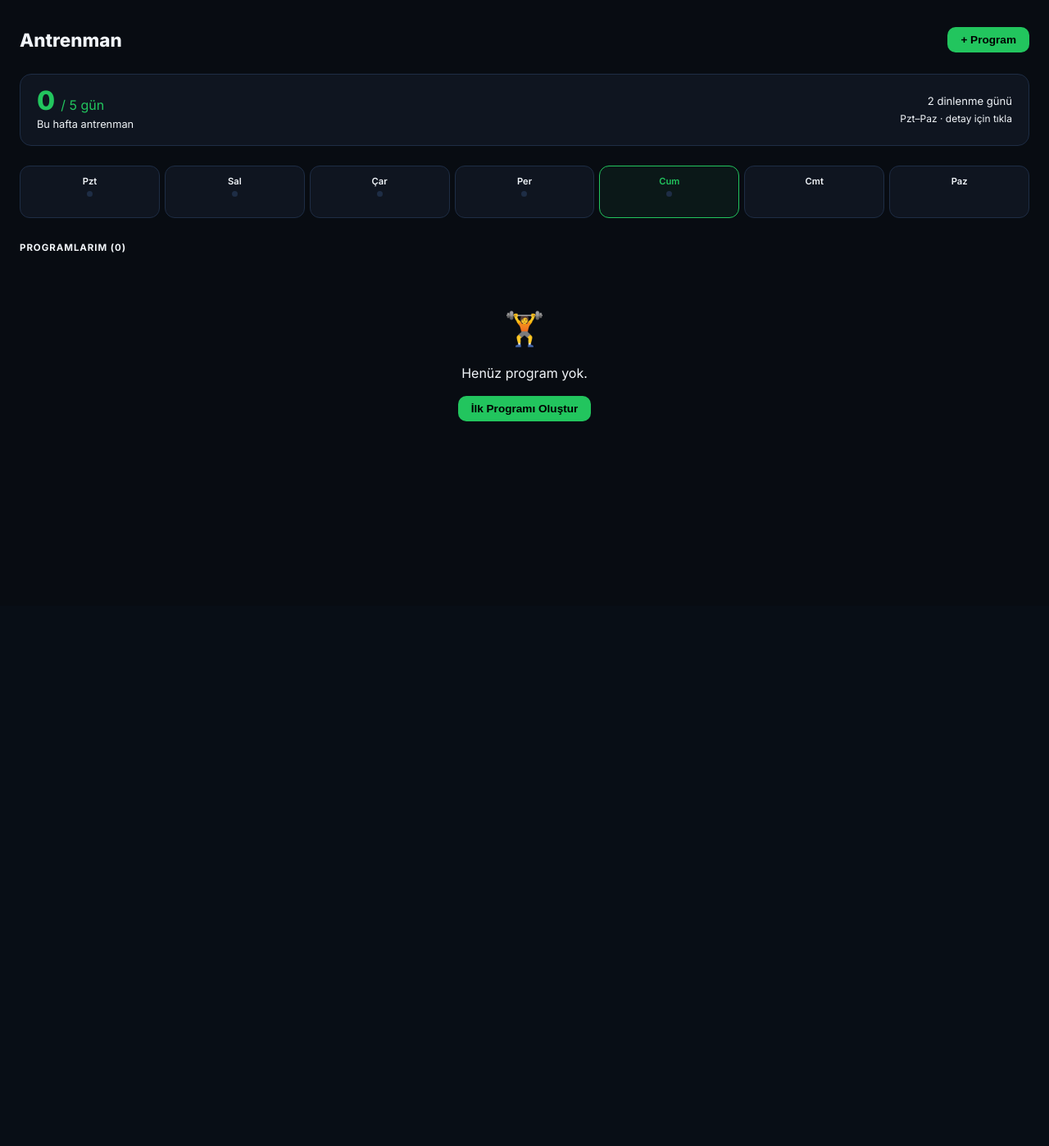
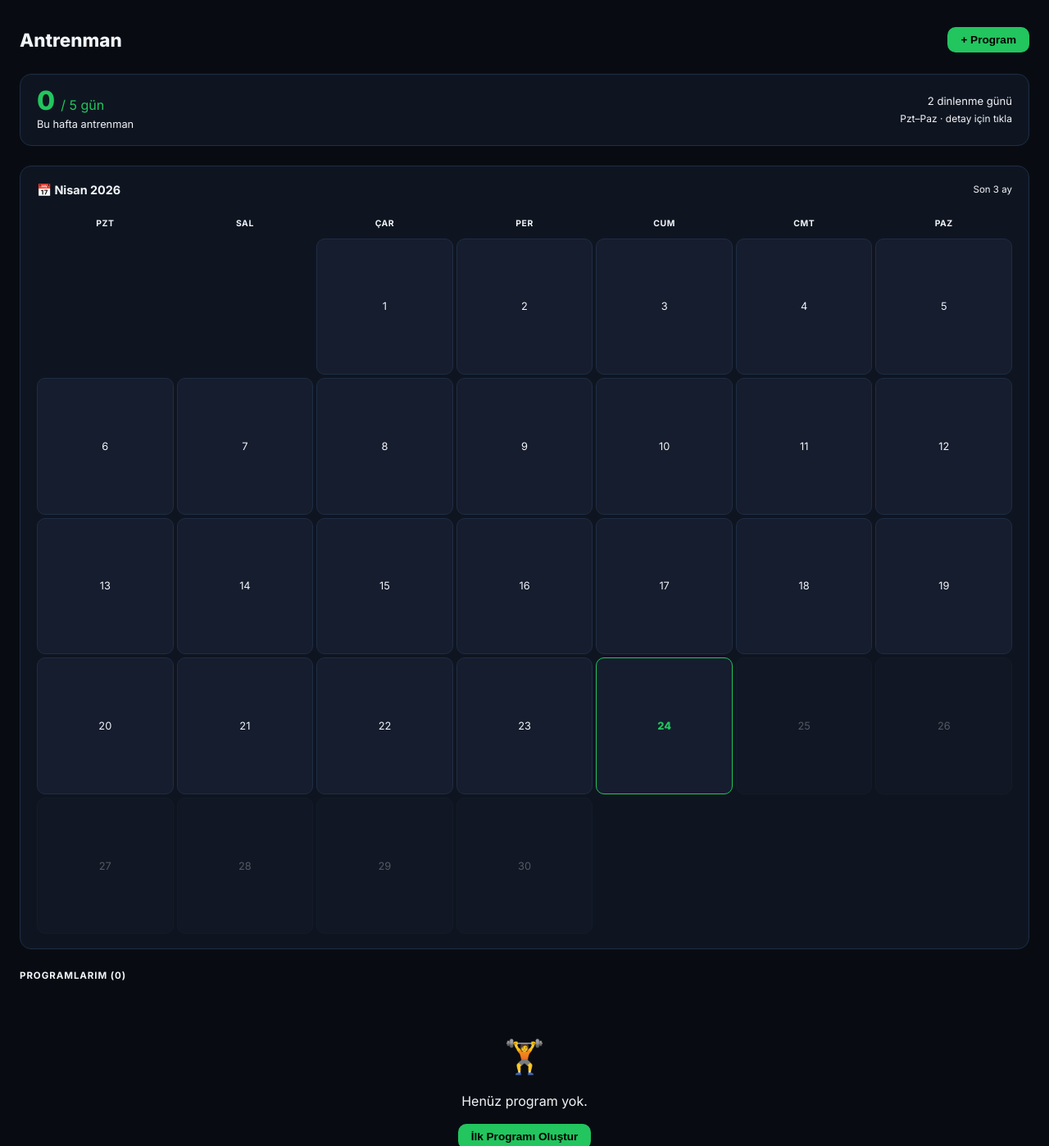
Before and after one commit to saliheryilmaz/Fitness-Asistan, a Django app: page /antrenman/ in a window 1280 px wide. Shown: the part 61-1459 px from the top of the page at 82% size. Before the commit the page ends 575 px from the top, so only its background shows below. Run offline with Django 5.2, Linux system fonts and the light colour scheme; the visitor is signed in with stand-in values (Sample User, id 1); data that the repository does not hold is empty.

Commit message:
feat: antrenman sayfasına aylık takvim, haftalık şerit kaldırıldı

```diff
--- a/tracker/templates/tracker/antrenman.html
+++ b/tracker/templates/tracker/antrenman.html
@@ -4,44 +4,6 @@
 
 {% block extra_css %}
 <style>
-.week-strip {
-    display: grid;
-    grid-template-columns: repeat(7, 1fr);
-    gap: 6px;
-    margin-bottom: 1.75rem;
-}
-.week-cell {
-    display: flex;
-    flex-direction: column;
-    align-items: center;
-    gap: 4px;
-    padding: 0.55rem 0.2rem;
-    border-radius: 12px;
-    border: 1px solid var(--border);
-    background: var(--surface);
-    font-size: 0.7rem;
-    color: var(--text-muted);
-    font-weight: 600;
-    min-height: 64px;
-    justify-content: flex-start;
-    padding-top: 0.6rem;
-    cursor: pointer;
-    transition: border-color 0.15s, background 0.15s;
-}
-.week-cell:hover { border-color: #3a4a3a; background: rgba(255,255,255,0.03); }
-.week-cell.today {
-    border-color: var(--green);
-    color: var(--green);
-    background: rgba(74,222,128,0.06);
-}
-.week-cell.done .dot { background: var(--green); }
-.week-cell.rest .dot { background: var(--text-muted); opacity: 0.4; }
-.dot {
-    width: 7px; height: 7px;
-    border-radius: 50%;
-    background: var(--border);
-}
-
 .prog-card {
     background: var(--surface);
     border: 1px solid var(--border);
@@ -148,6 +110,78 @@
     padding-bottom: 1.1rem;
     border-bottom: 1px solid var(--border);
 }
+
+/* Aylık Takvim */
+.calendar-wrap {
+    background: var(--surface);
+    border: 1px solid var(--border);
+    border-radius: 14px;
+    padding: 1.1rem 1.25rem;
+    margin-bottom: 1.5rem;
+}
+.calendar-header {
+    display: flex;
+    align-items: center;
+    justify-content: space-between;
+    margin-bottom: 1rem;
+}
+.calendar-title {
+    font-size: 0.9rem;
+    font-weight: 700;
+    color: var(--text);
+}
+.calendar-grid {
+    display: grid;
+    grid-template-columns: repeat(7, 1fr);
+    gap: 4px;
+}
+.cal-day-label {
+    text-align: center;
+    font-size: 0.65rem;
+    font-weight: 700;
+    letter-spacing: 0.05em;
+    text-transform: uppercase;
+    color: var(--text-muted);
+    padding: 0.4rem 0;
+}
+.cal-day {
+    aspect-ratio: 1;
+    display: flex;
+    flex-direction: column;
+    align-items: center;
+    justify-content: center;
+    border-radius: 10px;
+    border: 1px solid var(--border);
+    background: var(--surface2);
+    font-size: 0.8rem;
+    color: var(--text-muted);
+    cursor: pointer;
+    transition: all 0.15s;
+    position: relative;
+}
+.cal-day:hover { border-color: #3a4a3a; background: rgba(255,255,255,0.03); }
+.cal-day.empty { border: none; background: none; cursor: default; }
+.cal-day.today {
+    border-color: var(--green);
+    color: var(--green);
+    font-weight: 800;
+}
+.cal-day.has-workout {
+    background: rgba(74,222,128,0.08);
+    border-color: rgba(74,222,128,0.3);
+    color: var(--text);
+}
+.cal-day.has-workout::after {
+    content: '';
+    position: absolute;
+    bottom: 3px;
+    width: 4px;
+    height: 4px;
+    border-radius: 50%;
+    background: var(--green);
+}
+.cal-day.future { opacity: 0.3; cursor: default; }
+.cal-day.future:hover { border-color: var(--border); background: var(--surface2); }
 .popup-day-block:last-child { border-bottom: none; margin-bottom: 0; padding-bottom: 0; }
 .popup-prog-name { font-weight: 700; font-size: 0.9rem; margin-bottom: 0.5rem; }
 .popup-ex-name { font-size: 0.82rem; font-weight: 600; margin-bottom: 0.2rem; color: var(--text); }
@@ -178,18 +212,15 @@
         </div>
     </div>
 
-    <!-- Haftalık şerit -->
-    <div class="week-strip">
-        {% for gun in hafta_gunleri %}
-        <div class="week-cell {% if gun.bugun %}today{% endif %} {% if gun.yapildi %}done{% elif gun.gelecek %}rest{% endif %}"
-             onclick="openGunDetay('{{ gun.tarih }}', '{{ gun.kisa }}', {{ gun.yapildi|yesno:'true,false' }}, {{ gun.gelecek|yesno:'true,false' }})">
-            <span>{{ gun.kisa }}</span>
-            <div class="dot"></div>
-            {% if gun.program_adi %}
-            <span style="font-size:0.55rem;color:var(--green);text-align:center;line-height:1.2;margin-top:1px;word-break:break-word;">{{ gun.program_adi|truncatechars:8 }}</span>
-            {% endif %}
+    <!-- Aylık Takvim -->
+    <div class="calendar-wrap">
+        <div class="calendar-header">
+            <div class="calendar-title">📅 {{ ay_adi }} {{ yil }}</div>
+            <div style="font-size:0.72rem;color:var(--text-muted);">Son 3 ay</div>
         </div>
-        {% endfor %}
+        <div class="calendar-grid" id="calendarGrid">
+            <!-- JavaScript ile doldurulacak -->
+        </div>
     </div>
 
     <!-- Programlar -->
@@ -277,8 +308,71 @@
 
 <script>
 const HAFTA_DATA = {{ hafta_ozet_json|safe }};
+const TAKVIM_DATA = {{ takvim_json|safe }};
+const BUGUN_STR = '{{ bugun_str }}';
 const GUN_KISALAR = {{ gun_kisalar_json|safe }};
 const PROGRAMS = [{% for p in programs %}{"pk": {{ p.pk }}, "name": "{{ p.name }}"}{% if not forloop.last %},{% endif %}{% endfor %}];
+
+// Takvim render
+function renderCalendar() {
+    const bugun = new Date(BUGUN_STR + 'T00:00:00');
+    const yil = bugun.getFullYear();
+    const ay = bugun.getMonth();
+
+    // Ayın ilk günü
+    const ilkGun = new Date(yil, ay, 1);
+    const ilkGunHaftaGunu = ilkGun.getDay(); // 0=Pazar, 1=Pzt
+    const pazartesiOffset = ilkGunHaftaGunu === 0 ? 6 : ilkGunHaftaGunu - 1;
+
+    // Ayın son günü
+    const sonGun = new Date(yil, ay + 1, 0);
+    const gunSayisi = sonGun.getDate();
+
+    const grid = document.getElementById('calendarGrid');
+    grid.innerHTML = '';
+
+    // Gün başlıkları
+    const gunler = ['Pzt', 'Sal', 'Çar', 'Per', 'Cum', 'Cmt', 'Paz'];
+    gunler.forEach(g => {
+        const label = document.createElement('div');
+        label.className = 'cal-day-label';
+        label.textContent = g;
+        grid.appendChild(label);
+    });
+
+    // Boş hücreler (ayın başından önceki)
+    for (let i = 0; i < pazartesiOffset; i++) {
+        const empty = document.createElement('div');
+        empty.className = 'cal-day empty';
+        grid.appendChild(empty);
+    }
+
+    // Günler
+    for (let gun = 1; gun <= gunSayisi; gun++) {
+        const tarih = new Date(yil, ay, gun);
+        const tarihStr = tarih.toISOString().split('T')[0];
+        const bugunMu = tarihStr === BUGUN_STR;
+        const gelecekMi = tarih > bugun;
+        const loglar = TAKVIM_DATA[tarihStr];
+
+        const cell = document.createElement('div');
+        cell.className = 'cal-day';
+        if (bugunMu) cell.classList.add('today');
+        if (gelecekMi) cell.classList.add('future');
+        if (loglar && loglar.length > 0) cell.classList.add('has-workout');
+
+        cell.textContent = gun;
+
+        if (!gelecekMi) {
+            const gunKisa = gunler[tarih.getDay() === 0 ? 6 : tarih.getDay() - 1];
+            cell.onclick = () => openGunDetay(tarihStr, gunKisa, !!loglar, false);
+        }
+
+        grid.appendChild(cell);
+    }
+}
+
+document.addEventListener('DOMContentLoaded', renderCalendar);
 
 function renderLoglar(loglar) {
     if (!loglar || loglar.length === 0) return '<div class="popup-empty">Bu gün antrenman kaydı yok.</div>';
@@ -341,7 +435,8 @@ function openGunDetay(tarih, kisaAd, yapildi, gelecek) {
 
     document.getElementById('gunDetayBaslik').textContent = `${gunAdi} · ${tarih}`;
 
-    const loglar = HAFTA_DATA[tarih];
+    // Önce TAKVIM_DATA'dan bak (tüm geçmiş), yoksa HAFTA_DATA'dan
+    const loglar = TAKVIM_DATA[tarih] || HAFTA_DATA[tarih];
     let html = '';
 
     if (loglar && loglar.length > 0) {
--- a/tracker/views.py
+++ b/tracker/views.py
@@ -804,6 +804,38 @@ def antrenman(request):
             'idx': i,
         })
 
+    # ─── AYLIK TAKVİM ───────────────────────────────────────────
+    # Son 3 ayın tüm antrenman loglarını çek
+    uc_ay_once = date.today() - timedelta(days=90)
+    tum_loglar = WorkoutLog.objects.filter(
+        user=request.user, date__gte=uc_ay_once
+    ).select_related('program').prefetch_related('sets__exercise').order_by('date')
+
+    # Tüm günler için JSON (takvimde kullanılacak)
+    takvim_json = {}
+    for log in tum_loglar:
+        d = str(log.date)
+        if d not in takvim_json:
+            takvim_json[d] = []
+        egzersizler = []
+        for ex in log.program.exercises.all():
+            sets = log.sets.filter(exercise=ex).order_by('set_number')
+            if sets.exists():
+                egzersizler.append({
+                    'name': ex.name,
+                    'sets': [{'set': s.set_number, 'kg': float(s.weight_kg), 'reps': s.reps} for s in sets]
+                })
+        takvim_json[d].append({
+            'program': log.program.name,
+            'egzersizler': egzersizler,
+            'notes': log.notes,
+        })
+
+    # Mevcut ay bilgisi
+    bugun = date.today()
+    ay_adi = ['Ocak', 'Şubat', 'Mart', 'Nisan', 'Mayıs', 'Haziran',
+              'Temmuz', 'Ağustos', 'Eylül', 'Ekim', 'Kasım', 'Aralık'][bugun.month - 1]
+
     return render(request, 'tracker/antrenman.html', {
         'programs': programs,
         'program_meta': program_meta,
@@ -811,6 +843,10 @@ def antrenman(request):
         'bu_hafta_gun_sayisi': bu_hafta_gun_sayisi,
         'hafta_ozet_json': json.dumps(hafta_ozet_json, ensure_ascii=False),
         'gun_kisalar_json': json.dumps(gun_kisalar, ensure_ascii=False),
+        'takvim_json': json.dumps(takvim_json, ensure_ascii=False),
+        'bugun_str': str(bugun),
+        'ay_adi': ay_adi,
+        'yil': bugun.year,
     })
 
 
```
